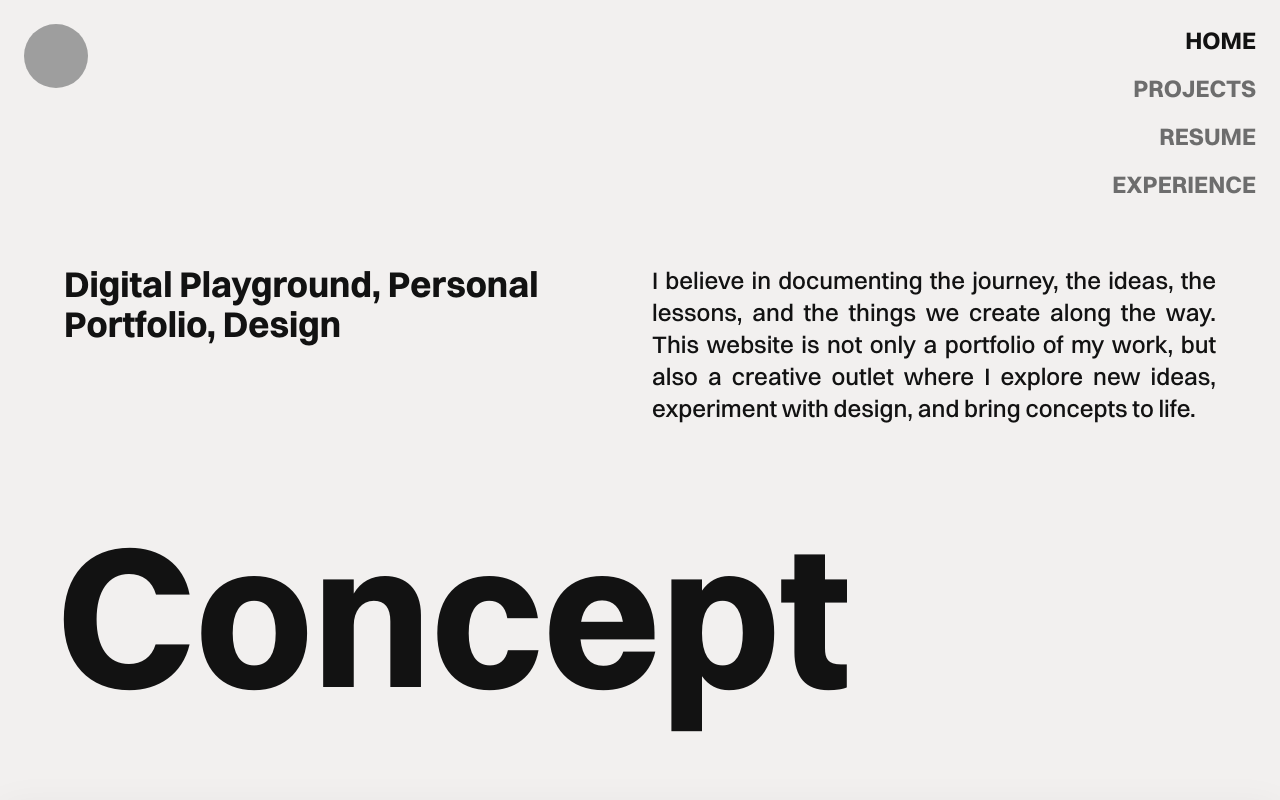
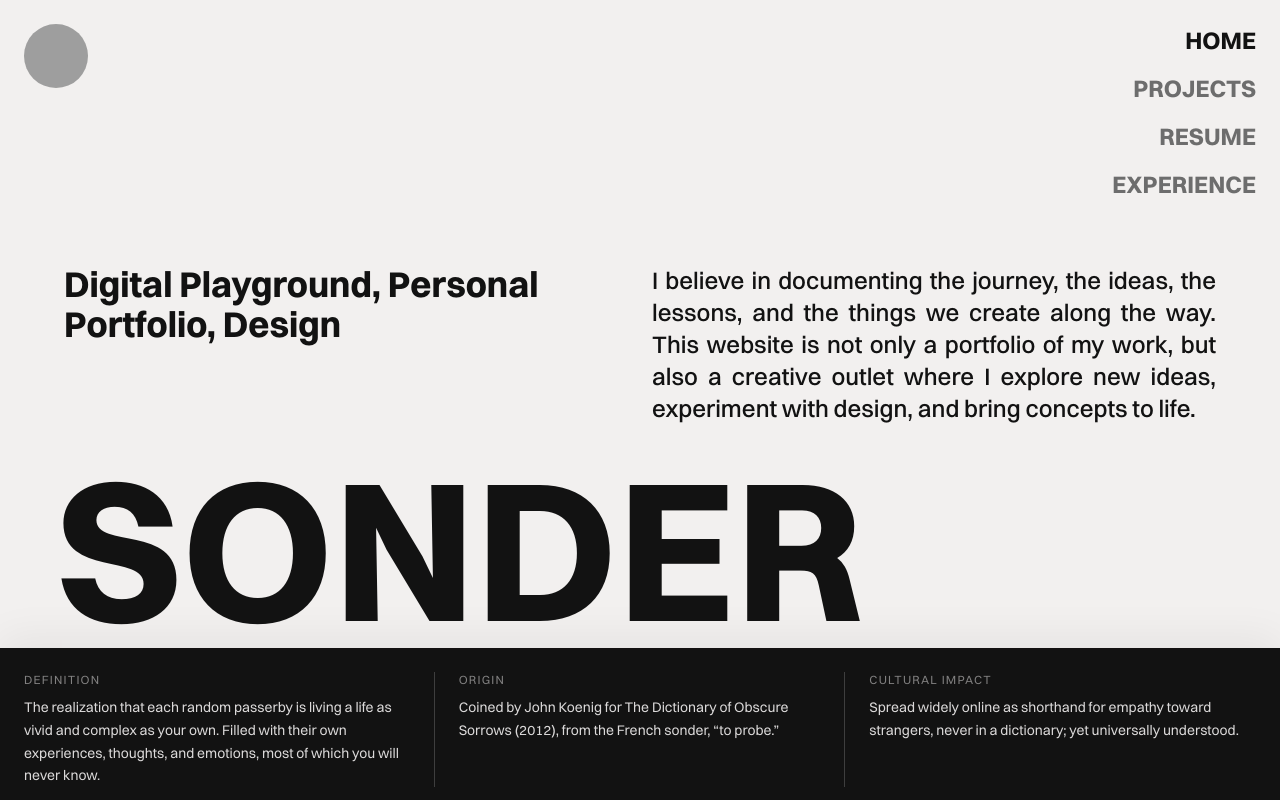
Before and after one commit to Dean-Francis-Tolero/Personal-Portfolio, a Next.js app: page / in a window 1280 px wide. Built offline with nearby package versions, Linux system fonts and the light colour scheme; grey boxes are pictures that could not be loaded.

Commit message:
Updated Home Page (Sonder)

```diff
--- a/app/page.tsx
+++ b/app/page.tsx
@@ -25,19 +25,33 @@ export default function Home() {
       animate="animate"
       className="pt-30 min-h-dvh md:h-dvh overflow-y-auto md:overflow-hidden relative flex flex-col"
     >
-      <div className="flex-1 flex flex-col justify-center pt-30 px-10 pb-10">
+      <div className="flex-[1.25] flex flex-col pt-30 px-10">
         <div className="w-full p-6 grid grid-cols-1 md:grid-cols-2 gap-6">
           <motion.div variants={fadeRise} className="flex flex-col text-4xl font-bold">Digital Playground, Personal Portfolio, Design</motion.div>
           <motion.div variants={fadeRise} className="flex flex-col text-2xl text-justify font-medium">I believe in documenting the journey, the ideas, the lessons, and the things we create along the way. This website is not only a portfolio of my work, but also a creative outlet where I explore new ideas, experiment with design, and bring concepts to life.</motion.div>
         </div>
 
-        <div className="p-6 md:p-4">
-          <motion.h1 variants={wipeReveal} className="text-[80px] sm:text-[120px] md:text-[160px] lg:text-[200px] font-bold">Concept</motion.h1>
+        <div className="flex-1 flex items-end px-6 md:px-4">
+          <motion.h1 variants={wipeReveal} className="text-[80px] sm:text-[120px] md:text-[160px] lg:text-[200px] font-bold leading-none">SONDER</motion.h1>
         </div>
       </div>
 
-      <div className="flex-1 bg-foreground py-10 px-6 shadow-[0_-10px_40px_rgba(0,0,0,0.06)]">
-        <motion.p variants={fadeRise} className="text-[40px] text-right font-semibold pt-5 pr-10 text-background">Dean Francis Tolero</motion.p>
+      <div className="flex-[0.75] bg-foreground py-6 px-6 shadow-[0_-10px_40px_rgba(0,0,0,0.06)] flex flex-col justify-between gap-6">
+
+        <div className="grid grid-cols-1 md:grid-cols-3 divide-y md:divide-y-0 md:divide-x divide-background/20">
+          <motion.div variants={fadeRise} className="py-4 md:py-0 md:pr-6">
+            <p className="text-xs uppercase tracking-widest text-background/50 mb-2">Definition</p>
+            <p className="text-sm leading-relaxed text-background/90">The realization that each random passerby is living a life as vivid and complex as your own. Filled with their own experiences, thoughts, and emotions, most of which you will never know.</p>
+          </motion.div>
+          <motion.div variants={fadeRise} className="py-4 md:py-0 md:px-6">
+            <p className="text-xs uppercase tracking-widest text-background/50 mb-2">Origin</p>
+            <p className="text-sm leading-relaxed text-background/90">Coined by John Koenig for The Dictionary of Obscure Sorrows (2012), from the French sonder, &ldquo;to probe.&rdquo;</p>
+          </motion.div>
+          <motion.div variants={fadeRise} className="py-4 md:py-0 md:pl-6">
+            <p className="text-xs uppercase tracking-widest text-background/50 mb-2">Cultural Impact</p>
+            <p className="text-sm leading-relaxed text-background/90">Spread widely online as shorthand for empathy toward strangers, never in a dictionary; yet universally understood.</p>
+          </motion.div>
+        </div>
       </div>
     </motion.main>
   );
--- a/app/projects/page.tsx
+++ b/app/projects/page.tsx
@@ -20,7 +20,7 @@ export default function ProjectsPage() {
           Projects
         </motion.h1>
         <motion.p variants={fadeRise} className="mt-6 max-w-xl text-lg md:text-xl font-medium text-muted">
-          A selection of things I&apos;ve built — scroll to see them.
+          A collection of projects exploring software engineering ideas.
         </motion.p>
       </motion.div>
 
--- a/components/project_parallax.tsx
+++ b/components/project_parallax.tsx
@@ -62,7 +62,7 @@ function ProjectCard({ project, translate }: { project: Project; translate: Moti
         <img
           src={project.image}
           alt=""
-          className="absolute inset-0 h-full w-full object-cover object-left-top"
+          className="absolute inset-0 h-full w-full object-cover object-center"
         />
       ) : (
         <div className="absolute inset-0 h-full w-full bg-muted/25" />
--- a/lib/resume_data.ts
+++ b/lib/resume_data.ts
@@ -132,6 +132,7 @@ export const projects: Project[] = [
     description:
       "A deep learning pipeline for classifying dementia (CN/AD) from 3D MRI volumes, with explainability built in.",
     tech: ["Python", "PyTorch", "NiBabel", "Captum"],
+    image: "/Dementia_MRI_Classifier_logo.jpg",
     bullets: [
       "Developed a pipeline to convert 3D MRI volumes into 2D slices, performing filtering, normalization, and augmentation for CN/AD classification.",
       "Built a custom lightweight CNN (~100K parameters) with batch normalization, dropout, and He initialization for robust binary classification on imbalanced datasets.",
```
Also changed, not shown: public/Dementia_MRI_Classifier_logo.jpg (added).
